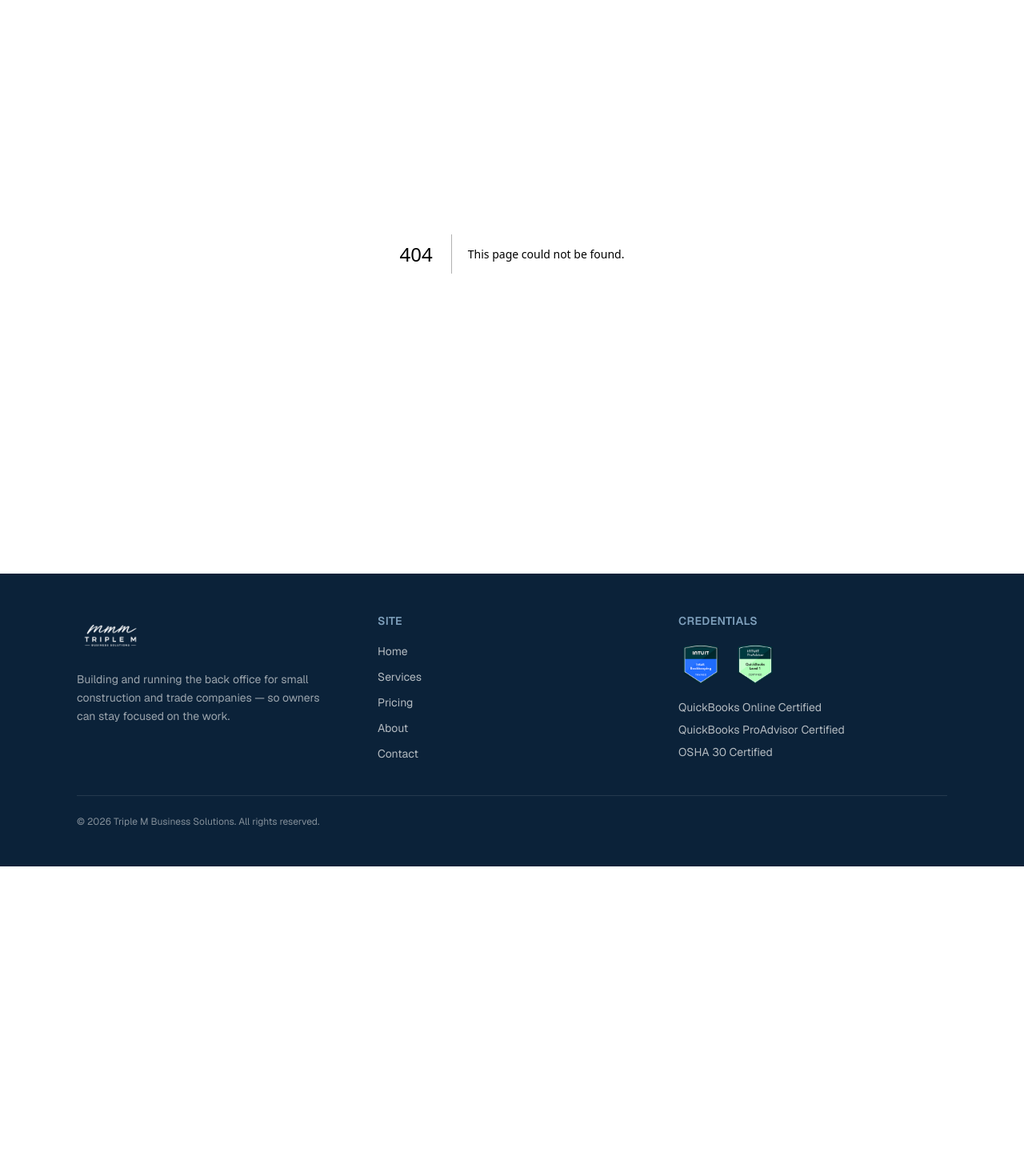
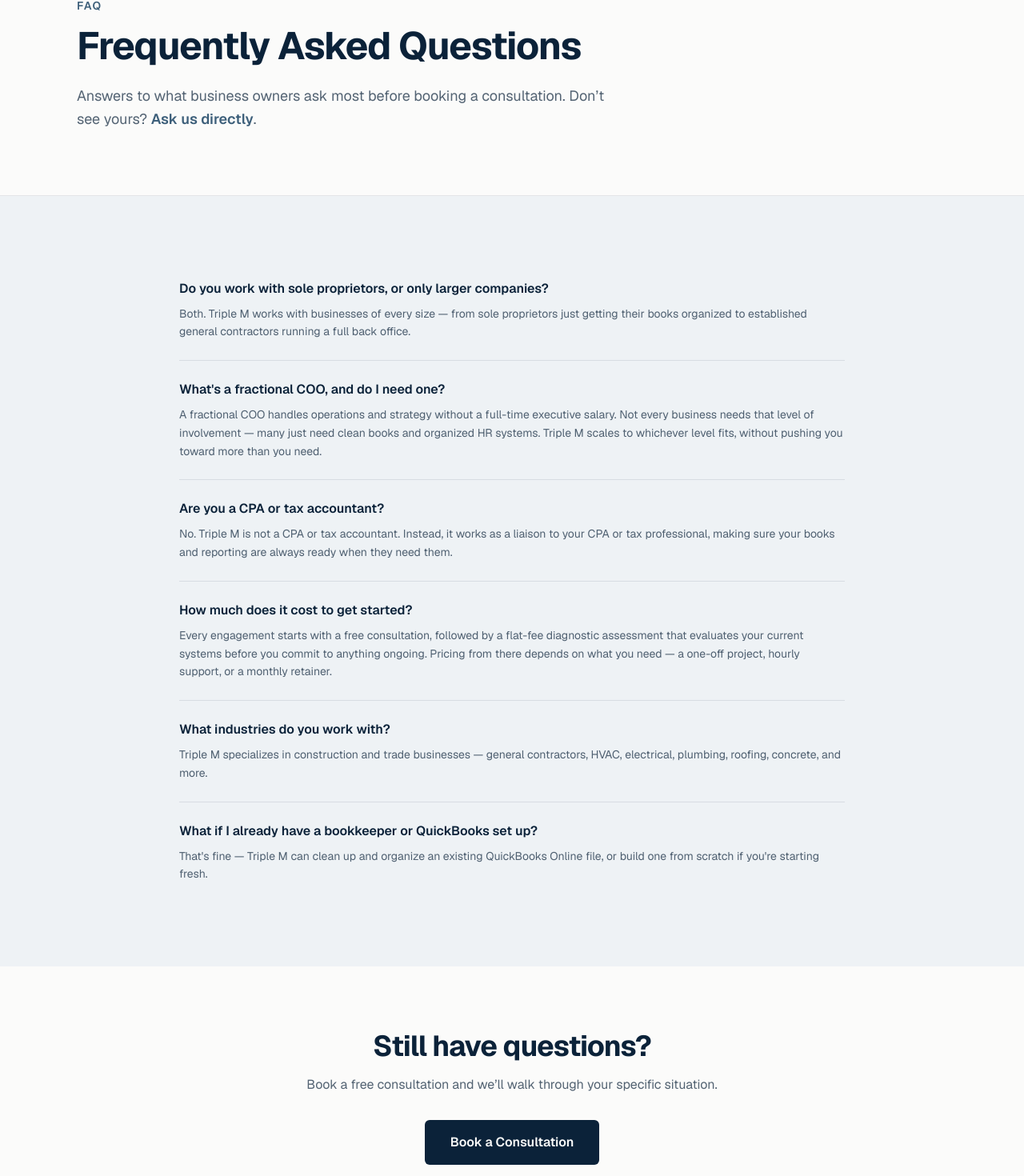
Before and after one commit to mitchm0602/triplembizsolutions, a Next.js app: page /faq in a window 1280 px wide. Before the commit this address had no page. Shown: the part 180-1650 px from the top of the page at 80% size. Before the commit the page ends 1263 px from the top, so only its background shows below. Built offline with nearby package versions, Linux system fonts and the light colour scheme.

Commit message:
Move FAQ to its own page, linked from main nav
Gives the FAQ content more visibility (top nav + footer link) instead
of being buried at the bottom of the homepage, and gives it its own
indexable URL for SEO/AI-search purposes.

Co-Authored-By: Claude Sonnet 5 <noreply@anthropic.com>

```diff
--- /dev/null
+++ b/src/app/faq/page.tsx
@@ -0,0 +1,119 @@
+import type { Metadata } from "next";
+import Link from "next/link";
+
+export const metadata: Metadata = {
+  title: "FAQ",
+  description:
+    "Answers to common questions about Triple M Business Solutions — who we work with, pricing, fractional COO services, and what a diagnostic assessment involves.",
+};
+
+const faqs = [
+  {
+    question: "Do you work with sole proprietors, or only larger companies?",
+    answer:
+      "Both. Triple M works with businesses of every size — from sole proprietors just getting their books organized to established general contractors running a full back office.",
+  },
+  {
+    question: "What's a fractional COO, and do I need one?",
+    answer:
+      "A fractional COO handles operations and strategy without a full-time executive salary. Not every business needs that level of involvement — many just need clean books and organized HR systems. Triple M scales to whichever level fits, without pushing you toward more than you need.",
+  },
+  {
+    question: "Are you a CPA or tax accountant?",
+    answer:
+      "No. Triple M is not a CPA or tax accountant. Instead, it works as a liaison to your CPA or tax professional, making sure your books and reporting are always ready when they need them.",
+  },
+  {
+    question: "How much does it cost to get started?",
+    answer:
+      "Every engagement starts with a free consultation, followed by a flat-fee diagnostic assessment that evaluates your current systems before you commit to anything ongoing. Pricing from there depends on what you need — a one-off project, hourly support, or a monthly retainer.",
+  },
+  {
+    question: "What industries do you work with?",
+    answer:
+      "Triple M specializes in construction and trade businesses — general contractors, HVAC, electrical, plumbing, roofing, concrete, and more.",
+  },
+  {
+    question: "What if I already have a bookkeeper or QuickBooks set up?",
+    answer:
+      "That's fine — Triple M can clean up and organize an existing QuickBooks Online file, or build one from scratch if you're starting fresh.",
+  },
+];
+
+export default function FaqPage() {
+  return (
+    <>
+      <section className="border-b border-navy/10 bg-cream">
+        <div className="mx-auto max-w-6xl px-6 py-16 lg:px-8 lg:py-20">
+          <p className="text-sm font-semibold uppercase tracking-widest text-steel-dark">
+            FAQ
+          </p>
+          <h1 className="mt-4 max-w-2xl text-4xl font-bold tracking-tight text-navy sm:text-5xl">
+            Frequently Asked Questions
+          </h1>
+          <p className="mt-6 max-w-2xl text-lg leading-relaxed text-navy/70">
+            Answers to what business owners ask most before booking a
+            consultation. Don&rsquo;t see yours?{" "}
+            <Link
+              href="/contact"
+              className="font-semibold text-steel-dark hover:text-steel"
+            >
+              Ask us directly
+            </Link>
+            .
+          </p>
+        </div>
+      </section>
+
+      <section className="bg-mist">
+        <div className="mx-auto max-w-4xl px-6 py-20 lg:px-8">
+          <div className="divide-y divide-navy/10">
+            {faqs.map((faq) => (
+              <div key={faq.question} className="py-6">
+                <h2 className="font-semibold text-navy">{faq.question}</h2>
+                <p className="mt-2 text-sm leading-relaxed text-navy/70">
+                  {faq.answer}
+                </p>
+              </div>
+            ))}
+          </div>
+        </div>
+        <script
+          type="application/ld+json"
+          dangerouslySetInnerHTML={{
+            __html: JSON.stringify({
+              "@context": "https://schema.org",
+              "@type": "FAQPage",
+              mainEntity: faqs.map((faq) => ({
+                "@type": "Question",
+                name: faq.question,
+                acceptedAnswer: {
+                  "@type": "Answer",
+                  text: faq.answer,
+                },
+              })),
+            }),
+          }}
+        />
+      </section>
+
+      <section className="mx-auto max-w-6xl px-6 py-20 text-center lg:px-8">
+        <h2 className="text-3xl font-bold tracking-tight text-navy sm:text-4xl">
+          Still have questions?
+        </h2>
+        <p className="mx-auto mt-4 max-w-xl text-navy/70">
+          Book a free consultation and we&rsquo;ll walk through your specific
+          situation.
+        </p>
+        <div className="mt-8">
+          <Link
+            href="/contact"
+            className="inline-block rounded-md bg-navy px-8 py-4 text-base font-semibold text-cream transition-colors hover:bg-navy-light"
+          >
+            Book a Consultation
+          </Link>
+        </div>
+      </section>
+    </>
+  );
+}
--- a/src/app/page.tsx
+++ b/src/app/page.tsx
@@ -47,39 +47,6 @@ const industriesServed = [
   "Concrete & Masonry",
   "Framing",
   "Flooring",
-];
-
-const faqs = [
-  {
-    question: "Do you work with sole proprietors, or only larger companies?",
-    answer:
-      "Both. Triple M works with businesses of every size — from sole proprietors just getting their books organized to established general contractors running a full back office.",
-  },
-  {
-    question: "What's a fractional COO, and do I need one?",
-    answer:
-      "A fractional COO handles operations and strategy without a full-time executive salary. Not every business needs that level of involvement — many just need clean books and organized HR systems. Triple M scales to whichever level fits, without pushing you toward more than you need.",
-  },
-  {
-    question: "Are you a CPA or tax accountant?",
-    answer:
-      "No. Triple M is not a CPA or tax accountant. Instead, it works as a liaison to your CPA or tax professional, making sure your books and reporting are always ready when they need them.",
-  },
-  {
-    question: "How much does it cost to get started?",
-    answer:
-      "Every engagement starts with a free consultation, followed by a flat-fee diagnostic assessment that evaluates your current systems before you commit to anything ongoing. Pricing from there depends on what you need — a one-off project, hourly support, or a monthly retainer.",
-  },
-  {
-    question: "What industries do you work with?",
-    answer:
-      "Triple M specializes in construction and trade businesses — general contractors, HVAC, electrical, plumbing, roofing, concrete, and more.",
-  },
-  {
-    question: "What if I already have a bookkeeper or QuickBooks set up?",
-    answer:
-      "That's fine — Triple M can clean up and organize an existing QuickBooks Online file, or build one from scratch if you're starting fresh.",
-  },
 ];
 
 const engagementSteps = [
@@ -346,42 +313,6 @@ export default function Home() {
         </div>
       </section>
 
-      {/* FAQ */}
-      <section className="border-b border-navy/10 bg-mist">
-        <div className="mx-auto max-w-4xl px-6 py-20 lg:px-8">
-          <h2 className="text-3xl font-bold tracking-tight text-navy">
-            Frequently Asked Questions
-          </h2>
-          <div className="mt-10 divide-y divide-navy/10">
-            {faqs.map((faq) => (
-              <div key={faq.question} className="py-6">
-                <h3 className="font-semibold text-navy">{faq.question}</h3>
-                <p className="mt-2 text-sm leading-relaxed text-navy/70">
-                  {faq.answer}
-                </p>
-              </div>
-            ))}
-          </div>
-        </div>
-        <script
-          type="application/ld+json"
-          dangerouslySetInnerHTML={{
-            __html: JSON.stringify({
-              "@context": "https://schema.org",
-              "@type": "FAQPage",
-              mainEntity: faqs.map((faq) => ({
-                "@type": "Question",
-                name: faq.question,
-                acceptedAnswer: {
-                  "@type": "Answer",
-                  text: faq.answer,
-                },
-              })),
-            }),
-          }}
-        />
-      </section>
-
       {/* Final CTA */}
       <section className="mx-auto max-w-6xl px-6 py-20 text-center lg:px-8">
         <h2 className="text-3xl font-bold tracking-tight text-navy sm:text-4xl">
--- a/src/app/sitemap.ts
+++ b/src/app/sitemap.ts
@@ -3,7 +3,7 @@ import type { MetadataRoute } from "next";
 const BASE_URL = "https://triplem-consulting.com";
 
 export default function sitemap(): MetadataRoute.Sitemap {
-  const routes = ["", "/services", "/pricing", "/about", "/contact"];
+  const routes = ["", "/services", "/pricing", "/about", "/faq", "/contact"];
 
   return routes.map((route) => ({
     url: `${BASE_URL}${route}`,
--- a/src/components/Footer.tsx
+++ b/src/components/Footer.tsx
@@ -12,6 +12,7 @@ const footerLinks = [
   { href: "/services", label: "Services" },
   { href: "/pricing", label: "Pricing" },
   { href: "/about", label: "About" },
+  { href: "/faq", label: "FAQ" },
   { href: "/contact", label: "Contact" },
 ];
 
--- a/src/components/Header.tsx
+++ b/src/components/Header.tsx
@@ -10,6 +10,7 @@ const navLinks = [
   { href: "/services", label: "Services" },
   { href: "/pricing", label: "Pricing" },
   { href: "/about", label: "About" },
+  { href: "/faq", label: "FAQ" },
 ];
 
 export default function Header() {
```
